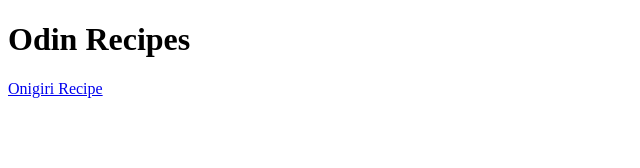
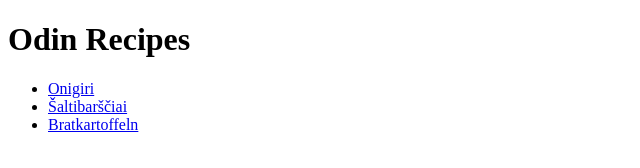
Before and after one commit to marin-boop/odin-recipes, a plain HTML site: page index.html in a window 1280 px wide. Shown: the whole page, without its empty margins (0-640 px from the left). Drawn offline with Linux system fonts and the light colour scheme.

Commit message:
added two more recipes and changed the title to Home

```diff
--- a/index.html
+++ b/index.html
@@ -3,11 +3,15 @@
 <head>
     <meta charset="UTF-8">
     <meta name="viewport" content="width=device-width, initial-scale=1.0">
-    <title>Document</title>
+    <title>Home</title>
 </head>
 <body>
     <h1>Odin Recipes</h1>
-    <a href="recipes/onigiri.html">Onigiri Recipe</a>
+    <ul>
+        <li><a href="recipes/onigiri.html">Onigiri</a></li>
+        <li><a href="recipes/saltibarsciai.html">Šaltibarščiai</a></li>
+        <li><a href="recipes/bratkartoffeln.html">Bratkartoffeln</a></li>
+    </ul>
 
 </body>
 </html>
```
